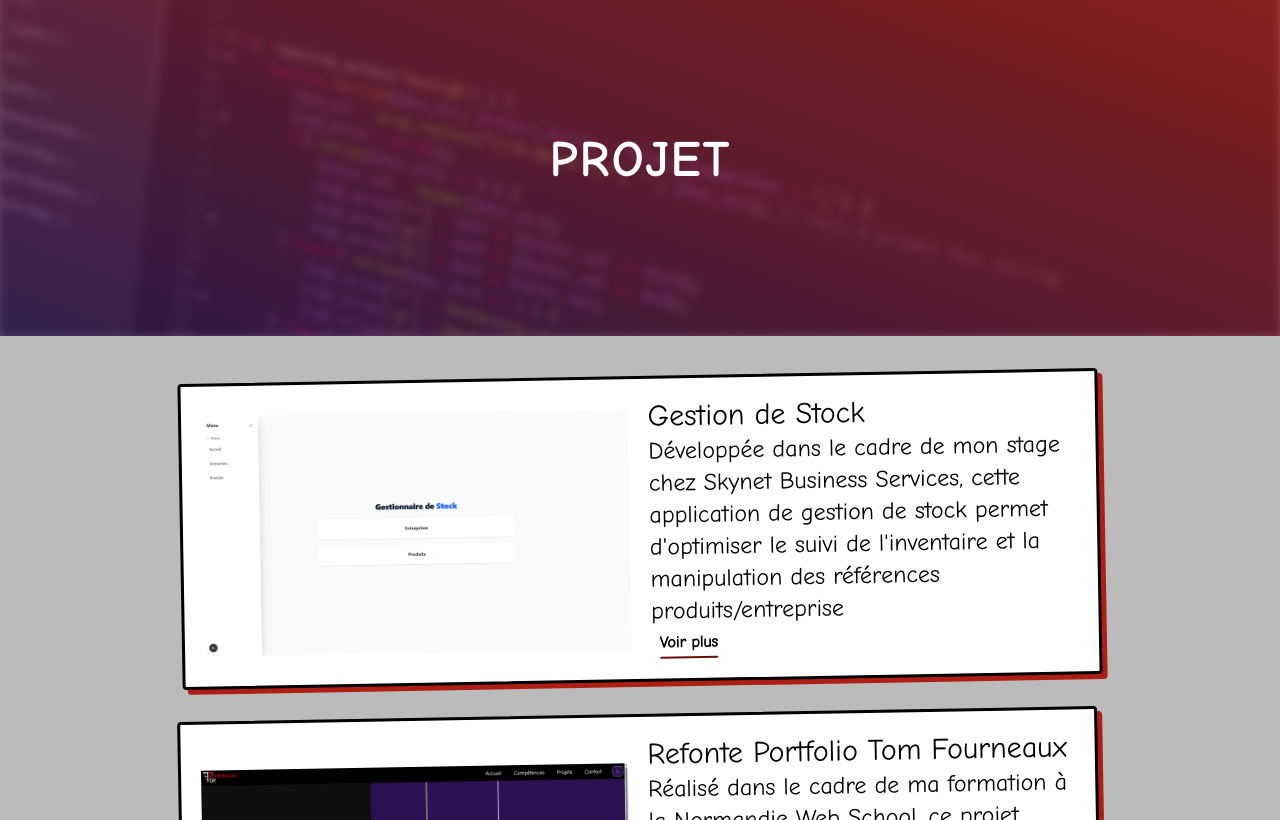
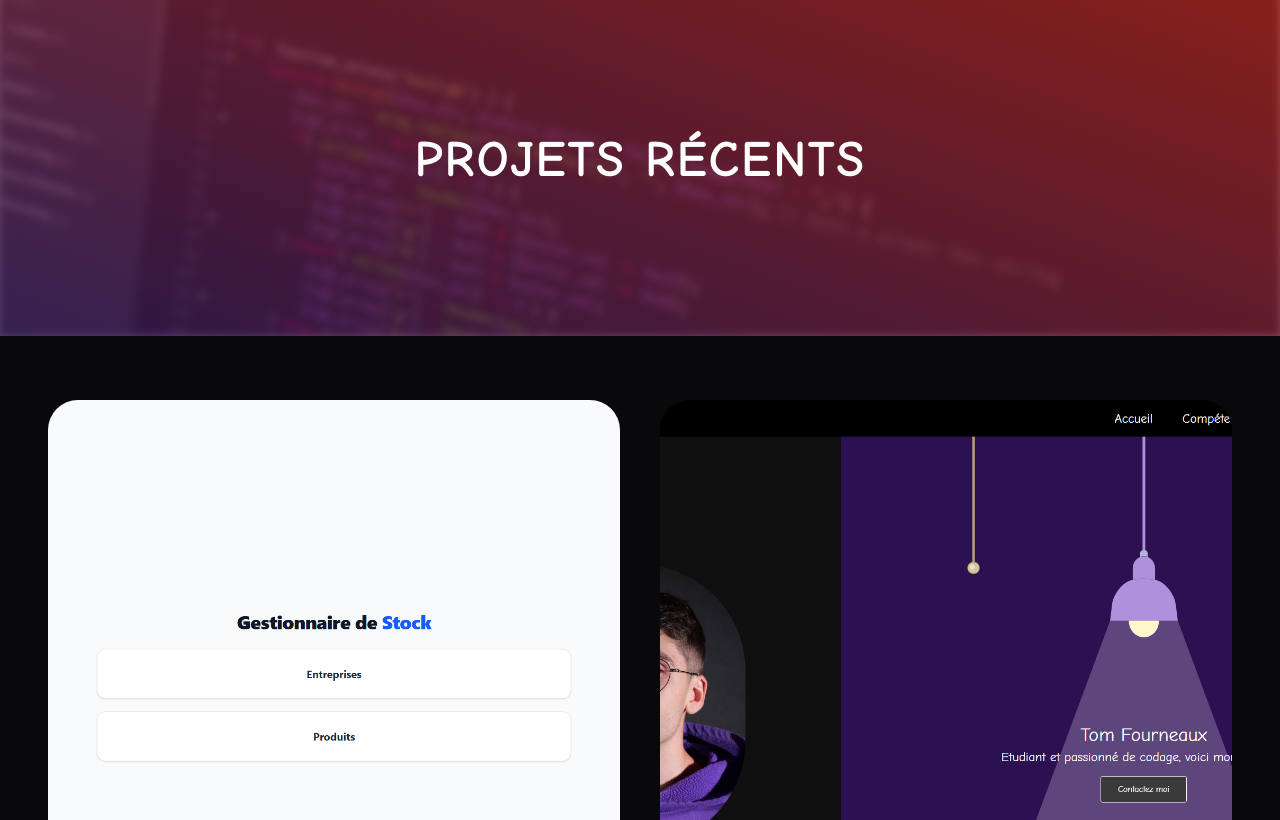
Before and after one commit to tomfrx12/portfolio-react-tom-fourneaux, a React (Vite) app: page / in a window 1280 px wide. Shown: the part 1980-2800 px from the top of the page. Built offline with nearby package versions, Linux system fonts and the light colour scheme.

Commit message:
feat(index): section projets récents avec CardProjet

```diff
--- a/src/pages/index.jsx
+++ b/src/pages/index.jsx
@@ -1,16 +1,16 @@
 // import { useState } from "react";
-import { motion } from "framer-motion";
+import { motion, useReducedMotion } from "framer-motion";
 
 import ButtonNav from "../components/ButtonNav";
 import { Text } from "../components/texte";
 import Lamp from "../components/lamp_light";
-import SeeMore from "../components/see_more";
 import { fadeUp, fadeDown, fadeRight, fadeLeft, opacityOn  } from "../components/anime_motion";
-import projets from '../data/projets.json';
 import Title from "../components/title";
-import { Link } from "react-router";
+import CardProjet from "../components/card_projet";
+import projets from "../data/projets.json";
 
-function Index({ itsDark, setItsDark }) { //le bool et la func qui est définie dans l'App, afin que la Lamp puisse modifier le dark mode
+function Index({ itsDark, setItsDark }) {
+    const recentProjets = [...projets].reverse().slice(0, 2);
 
     // const [ButtonClicker, setButtonClicker] = useState(false);
     // const [NbClick, setNbClick] = useState(0);
@@ -27,6 +27,8 @@ function Index({ itsDark, setItsDark }) { //le bool et la func qui est définie
     //         setLinkClicker(!LinkClicker);
     //     };
     // };
+
+    const shouldReduceMotion = useReducedMotion();
 
     return (
         <div>
@@ -128,38 +130,44 @@ function Index({ itsDark, setItsDark }) { //le bool et la func qui est définie
                 </motion.div>
             </section>
 
-            <Title text="projet" />
 
-            <section className="flex flex-col justify-center items-center">
-                <div className="my-10 flex flex-col gap-8 w-full max-w-240 px-5">
-                    {[...projets].reverse().slice(0, 2).map((projet) => {
-                        const anchor = projet.anchor;
+            <Title text="projets récents" />
 
-                        return (
-                        <motion.div key={projet.id} variants={fadeLeft} initial="hidden" whileInView="visible" transition={{ duration: 1.0, ease: "easeOut" }} viewport={{ once: true }}>
-                            <Link to={`/projets#${anchor}`}>
-                                <motion.div
-                                    className="flex flex-col items-start gap-4 rounded-sm border-[3px] border-black bg-white p-4 dark:border-white dark:bg-(--color-bg-grey-dark) sm:flex-row sm:items-center sm:gap-5 sm:p-5"
-                                    initial={{ rotate: -1, boxShadow: "5px 5px 0px var(--color-primary)" }}
-                                    whileHover={{ rotate: 0, x: -5, y: -5, boxShadow: "10px 10px 0px var(--color-primary)" }}
-                                    whileTap={{ x: 3, y: 3, boxShadow: "3px 3px 0px var(--color-primary)" }}
-                                >
-                                    <img src={projet.image.url} alt={projet.image.alt} className="max-h-60 w-full object-contain sm:w-auto" />
-                                    <div>
-                                        <Text tag="h3" name="h3" size="lg">{projet.title}</Text>
-                                        <Text tag="p" size="base">{projet.description}</Text>
-                                        <SeeMore link={`/projets#${anchor}`}/>
-                                    </div>
-                                </motion.div>
-                            </Link>
-                        </motion.div>
-                        );
-                    })}
-                </div>
-                <motion.div className="flex" variants={fadeDown} initial="hidden" whileInView="visible" viewport={{ once: true }}>
-                    <ButtonNav link="projets">Mes projets</ButtonNav>
-                </motion.div>
-            </section>
+            <div className="bg-zinc-950">
+                <section className="px-4 md:px-8 lg:px-12 py-16 max-w-7xl mx-auto w-full">
+                    <div className="grid grid-cols-1 md:grid-cols-2 gap-8 lg:gap-10">
+                        {recentProjets.map((projet) => (
+                            <motion.div
+                                key={projet.id}
+                                initial={shouldReduceMotion ? false : { opacity: 0, y: 200, transformPerspective: 1200 }}
+                                whileInView={{ opacity: 1, y: 0 }}
+                                viewport={{ once: true, margin: '-80px' }}
+                                transition={{ duration: 0.8, ease: [0.22, 1, 0.36, 1] }}
+                            >
+                                <CardProjet
+                                    anchor={projet.anchor}
+                                    img_illustr={projet.image.url}
+                                    alt_illustr={projet.image.alt}
+                                    title_text={projet.title}
+                                    text={projet.description}
+                                    github={projet.links.github}
+                                    {...(projet.links?.demo ? { show: projet.links.demo } : {})}
+                                    createAt={projet.createdAt}
+                                    finishAt={projet.finishAt}
+                                    status={projet.status}
+                                    technologies={projet.technologies}
+                                />
+                            </motion.div>
+                        ))}
+                    </div>
+                    <motion.div
+                        className="flex justify-center mt-12"
+                        variants={fadeUp} initial="hidden" whileInView="visible" viewport={{ once: true }}
+                    >
+                        <ButtonNav link="projets">Voir tous les projets</ButtonNav>
+                    </motion.div>
+                </section>
+            </div>
         </div>
     );
 }
```
